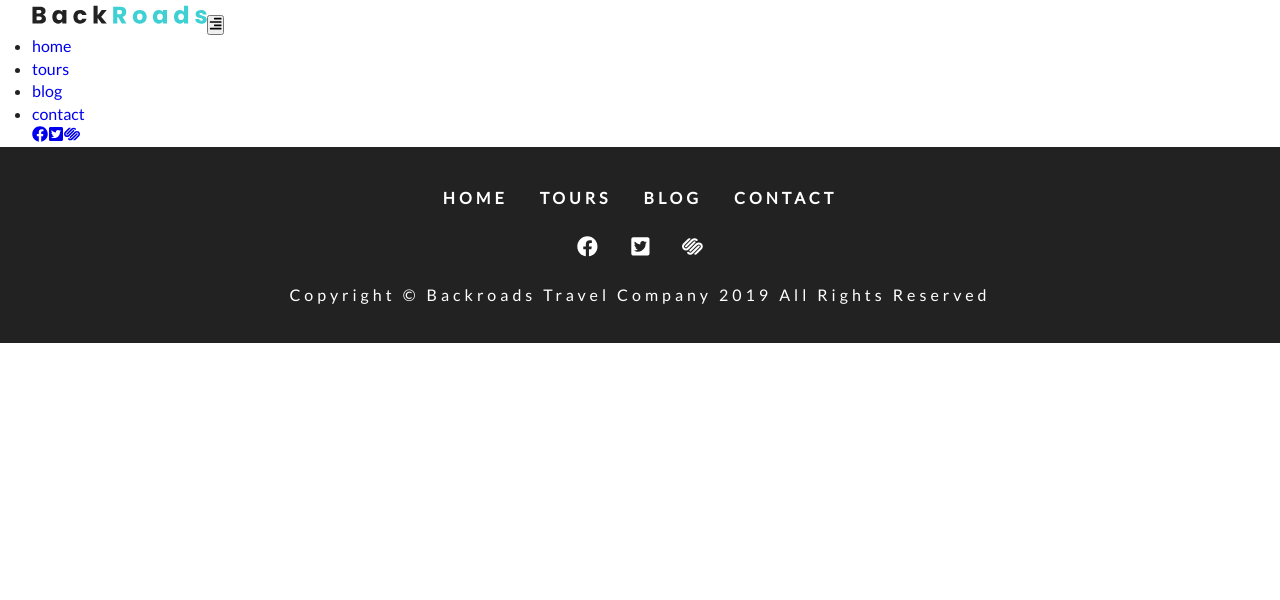
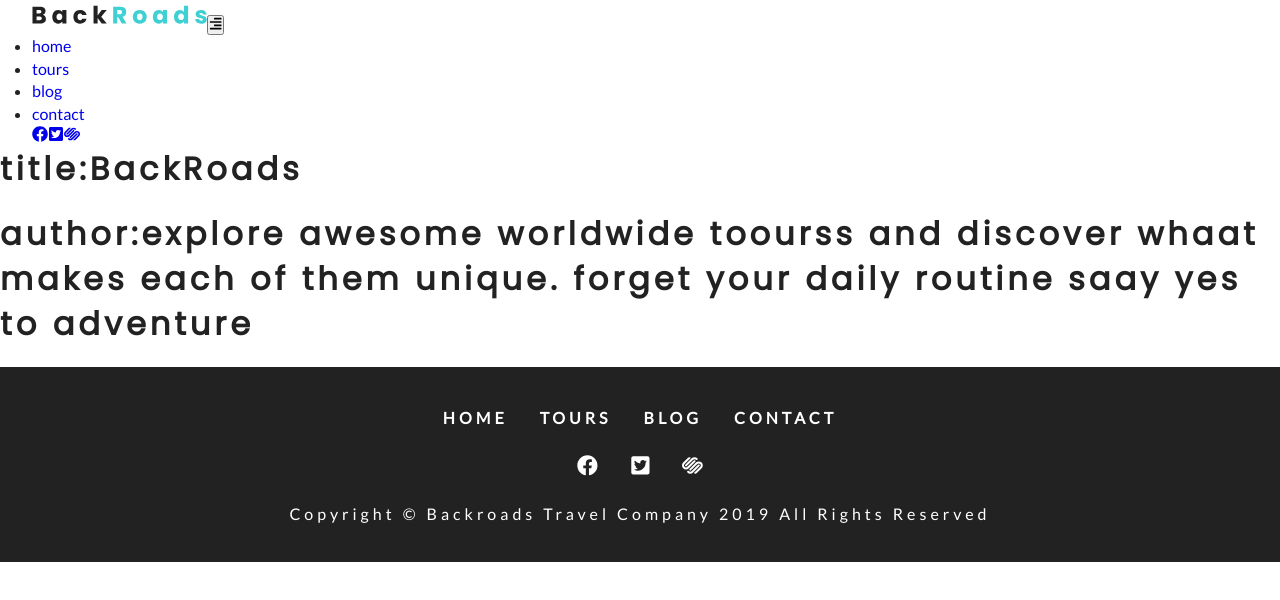
Before and after one commit to Camilocoo/gatsby-backroads, a Gatsby site: page /tours in a window 1280 px wide. Built offline with nearby package versions, Linux system fonts and the light colour scheme; Gatsby itself is replaced by a stand-in of ours.

Commit message:
data with hooks

```diff
--- a/gatsby-config.js
+++ b/gatsby-config.js
@@ -1,4 +1,11 @@
 module.exports = {
+  siteMetadata:{
+    title:"BackRoads",
+    description:"explore awesome worldwide toourss and discover whaat makes each of them unique. forget your daily routine saay yes to adventure",
+    author:"@jhonDoe",
+    data:{name:"jhone", age:24
+  }
+  },
   plugins: [
     `gatsby-plugin-sass`,
     `gatsby-plugin-styled-components`
--- /dev/null
+++ b/src/examples/Header.js
@@ -0,0 +1,30 @@
+import React from 'react'
+import {useStaticQuery, graphql} from 'gatsby'
+
+const Header = () => {
+
+    const data = useStaticQuery(graphql`
+    {
+        site{
+          siteMetadata {
+            title
+            description
+            author
+
+          }
+        }
+      }
+
+    `)
+    let  {site:{siteMetadata:{title,description}}} = data;
+    console.log(data)
+
+    return (
+        <div>
+            <h1>title:{title} </h1>
+            <h1>author:{description} </h1>
+        </div>
+    )
+}
+
+export default Header
--- a/src/pages/index.js
+++ b/src/pages/index.js
@@ -3,6 +3,7 @@ import { Link } from "gatsby"
 import Layout from "../components/Layout"
 import SimpleHero from "../components/SimpleHero"
 import Banner from "../components/Banner"
+import Services from '../components/Home/Services'
 import About from '../components/Home/About'
 
 export default () => (
@@ -19,6 +20,8 @@ export default () => (
         </Banner>
       </SimpleHero>
       <About/>
+      <Services/>
+
     </Layout>
   </React.Fragment>
 )
--- a/src/pages/tours.js
+++ b/src/pages/tours.js
@@ -1,12 +1,13 @@
 import React, { Component } from "react"
 import Layout from "../components/layout"
+import Header from '../examples/Header'
 
 
 export default class tours extends Component {
   render() {
     return(
       <Layout>
-
+          <Header/>
       </Layout>
     )
 
```
